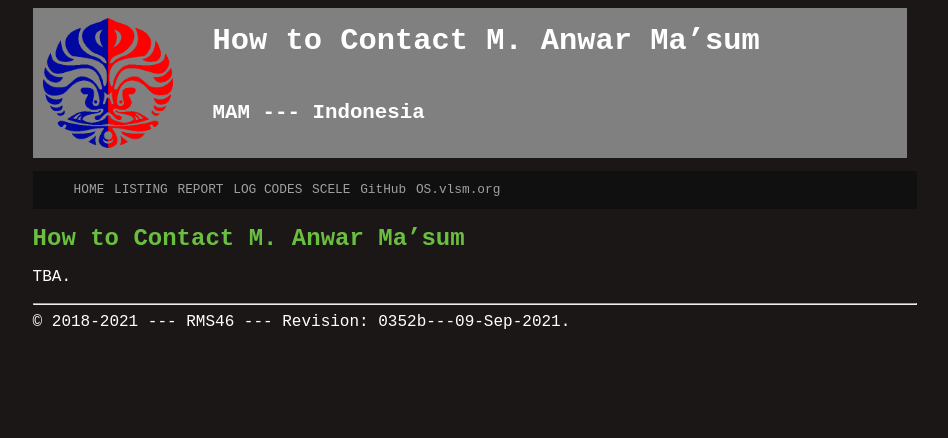
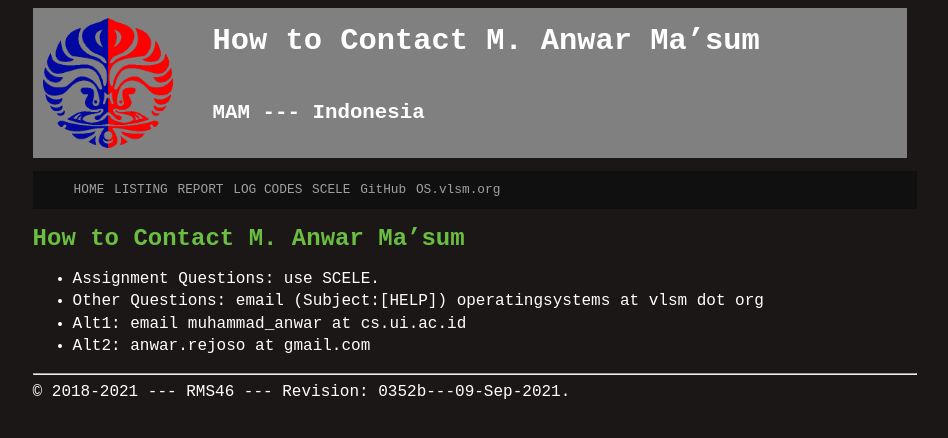
Before and after one commit to Angling-Darma/SistemOperasi, a Jekyll site: the page built from mam.md, in a window 1280 px wide. Shown: the top 438 px of the page, without its empty margins (165-1113 px from the left). Built offline with Jekyll 4.4.1, drawn with Linux system fonts in a browser that asks for light colours; our own code applies the rules of GitHub Pages for plain Markdown files.

Commit message:
modified:   mam.md

```diff
--- a/mam.md
+++ b/mam.md
@@ -6,4 +6,7 @@ address: Indonesia
 
 # How to Contact M. Anwar Ma’sum
 
-TBA.
+* Assignment Questions: use SCELE.
+* Other Questions: email (Subject:[HELP]) operatingsystems at vlsm dot org
+* Alt1: email muhammad_anwar at cs.ui.ac.id
+* Alt2: anwar.rejoso at gmail.com
```
